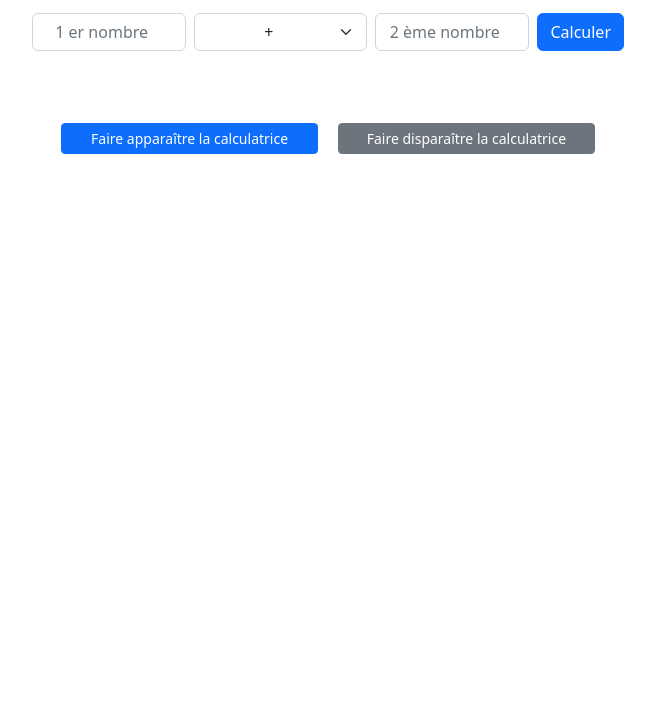
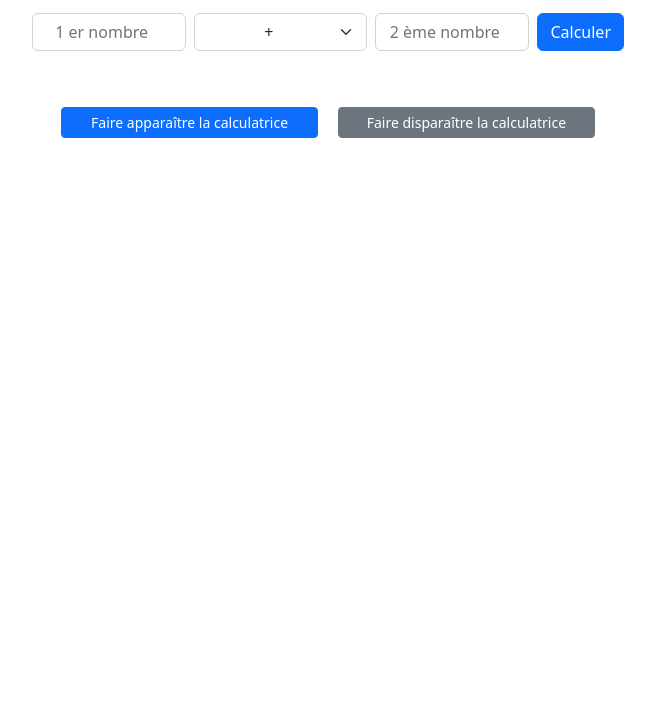
Before and after one commit to Valentinlpka/calculatrice, a plain HTML site: page index.html in a window 1280 px wide. Shown: the part 89-800 px from the top of the page, without its empty margins (312-967 px from the left). Drawn offline with Linux system fonts and the light colour scheme.

Commit message:
add height p

```diff
--- a/index.html
+++ b/index.html
@@ -38,7 +38,7 @@
             </div>
         </form>
         <p class="resultat h4"></p>
-        <p class="com" style="height: 2rem;"></p>
+        <p class="com" style="height: 1rem;"></p>
         <button class="visible col-12 col-sm-5 text-center btn btn-sm  my-2 mx-2 btn-primary">Faire apparaître la calculatrice</button>
         <button class="none col-12 col-sm-5 text-center btn btn-sm btn-secondary my-2 mx-2">Faire disparaître la calculatrice</button>
     </div>
```
